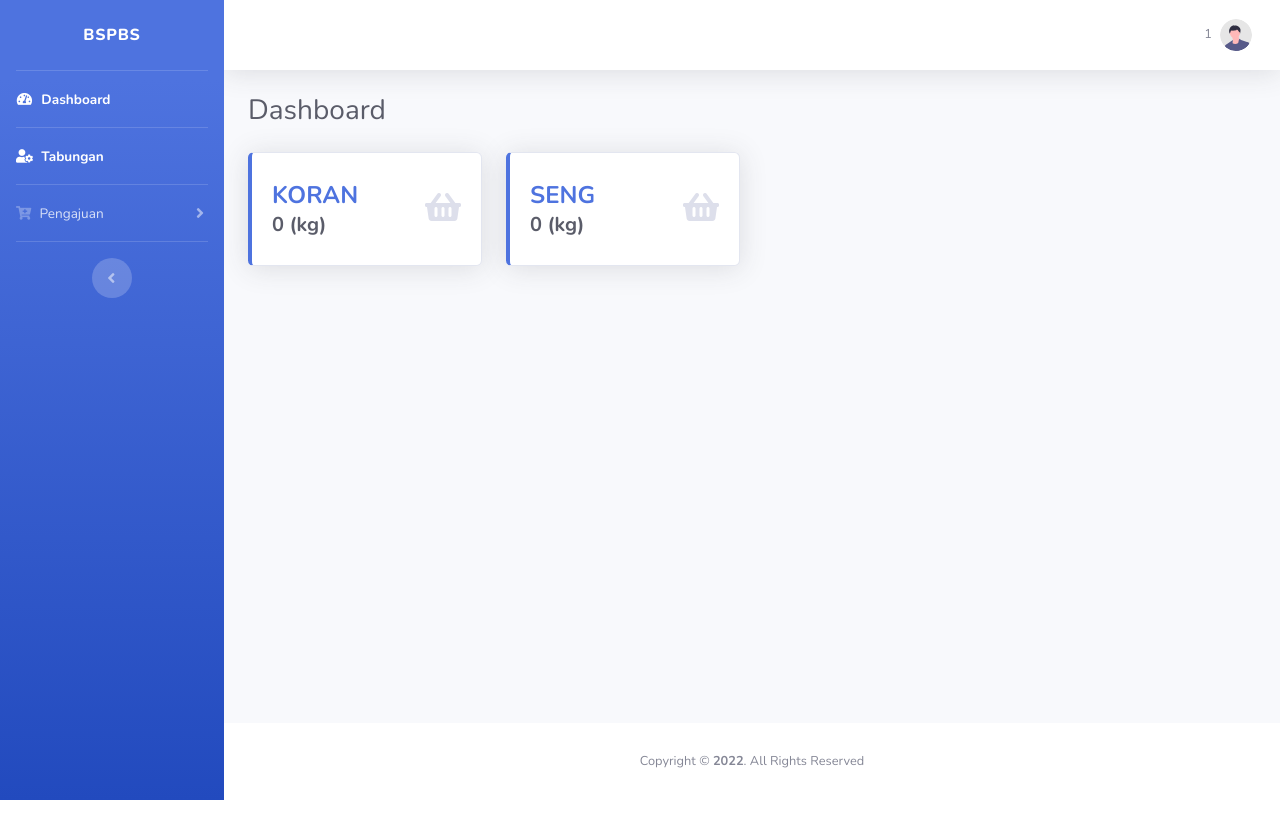
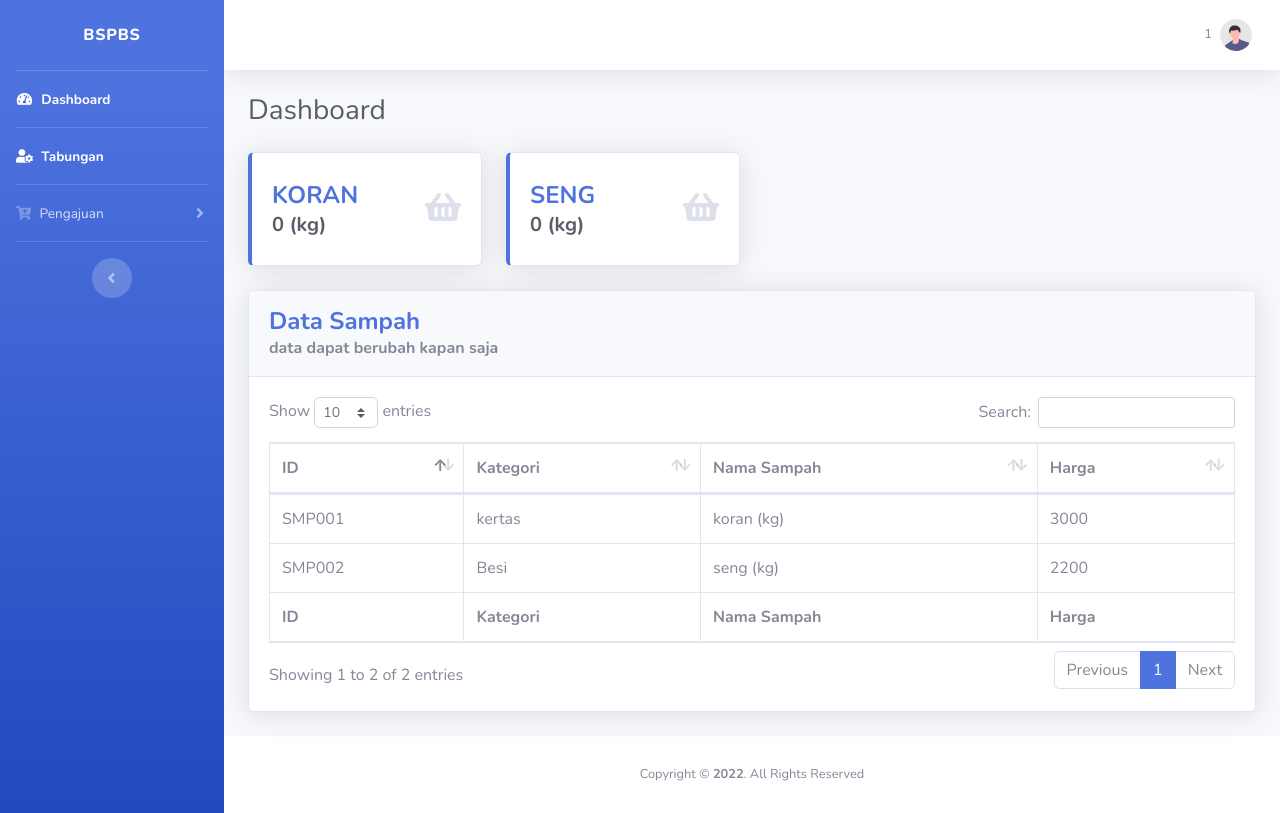
Before and after one commit to zenadwim/BankSampahWeb, a PHP site: page /halaman_nasabah.php in a window 1280 px wide. Run offline with PHP 8.4, Linux system fonts and the light colour scheme; the visitor is signed in with stand-in values (Sample User, id 1); data comes from the database, SQL or seed files in the repository; data that the repository does not hold is empty.

Commit message:
dasboard

```diff
--- a/halaman_nasabah.php
+++ b/halaman_nasabah.php
@@ -30,6 +30,10 @@ die("Anda belum login");//jika belum login jangan lanjut..
 
     <!-- Custom styles for this template-->
     <link href="css/sb-admin-2.min.css" rel="stylesheet">
+
+    <!-- Custom styles for this page -->
+    <link href="vendor/datatables/dataTables.bootstrap4.min.css" rel="stylesheet">
+
     <script type="text/javascript">
         $(document).ready(function(){
             $('[data-toggle="tooltip"]').tooltip();
@@ -202,9 +206,69 @@ die("Anda belum login");//jika belum login jangan lanjut..
                                 mysqli_free_result($result);
                             }
                         }
-                        // Close connection
-                        mysqli_close($db);
                         ?>
+                    </div>
+
+                    <!-- DataTales Sampah -->
+                    <div class="card shadow mb-4">
+                        <div class="card-header py-3">
+                            <h4 class="m-0 font-weight-bold text-primary">Data Sampah</h4>
+                            <h7 class="m-0 font-weight-bold">data dapat berubah kapan saja</h7>
+                        </div>
+                        <div class="card-body">
+                            <div class="table-responsive">
+                                <table class="table table-bordered" id="dataTable" width="100%" cellspacing="0">
+                                    <thead>
+                                        <tr>
+                                            <th>ID</th>
+                                            <th>Kategori</th>
+                                            <th>Nama Sampah</th>
+                                            <th>Harga</th>
+                                        </tr>
+                                    </thead>
+                                    <tfoot>
+                                        <tr>
+                                            <th>ID</th>
+                                            <th>Kategori</th>
+                                            <th>Nama Sampah</th>
+                                            <th>Harga</th>
+                                        </tr>
+                                    </tfoot>
+                                    <tbody>
+                                        <?php
+                                        // Include config file
+                                        require_once "config.php";
+
+                                        // Attempt select query execution
+                                        $sql = "SELECT * FROM sampah INNER JOIN kategori ON sampah.id_kategori=kategori.id_kategori;";
+                                        if($result = mysqli_query($db, $sql)){
+                                            if(mysqli_num_rows($result) > 0){
+                                                    while($row = mysqli_fetch_array($result)){
+                                                        ?>
+                                                        <tr>
+                                                            <td><?php echo $row['id_sampah']?></td>
+                                                            <td><?php echo $row['deskripsi']?></td>
+                                                            <td><?php echo $row['nama_sampah']?> (<?php echo $row['satuan']?>) </td>
+                                                            <td><?php echo $row['harga_nasabah']?></td>
+                                                        </tr>
+                                                        <?php
+                                                    }
+                                                // Free result set
+                                                mysqli_free_result($result);
+                                            } else{
+                                                echo "<p class='lead'><em>No records were found.</em></p>";
+                                            }
+                                        } else{
+                                            echo "ERROR: Could not able to execute $sql. " . mysqli_error($db);
+                                        }
+
+                                        // Close connection
+                                        mysqli_close($db);
+                                        ?>
+                                    </tbody>
+                                </table>
+                            </div>
+                        </div>
                     </div>
                 </div>
                 <!-- /.container-fluid -->
@@ -270,6 +334,13 @@ die("Anda belum login");//jika belum login jangan lanjut..
     <script src="js/demo/chart-area-demo.js"></script>
     <script src="js/demo/chart-pie-demo.js"></script>
 
+    <!-- Page level plugins -->
+    <script src="vendor/datatables/jquery.dataTables.min.js"></script>
+    <script src="vendor/datatables/dataTables.bootstrap4.min.js"></script>
+
+    <!-- Page level custom scripts -->
+    <script src="js/demo/datatables-demo.js"></script>
+
 </body>
 
 </html>
```
